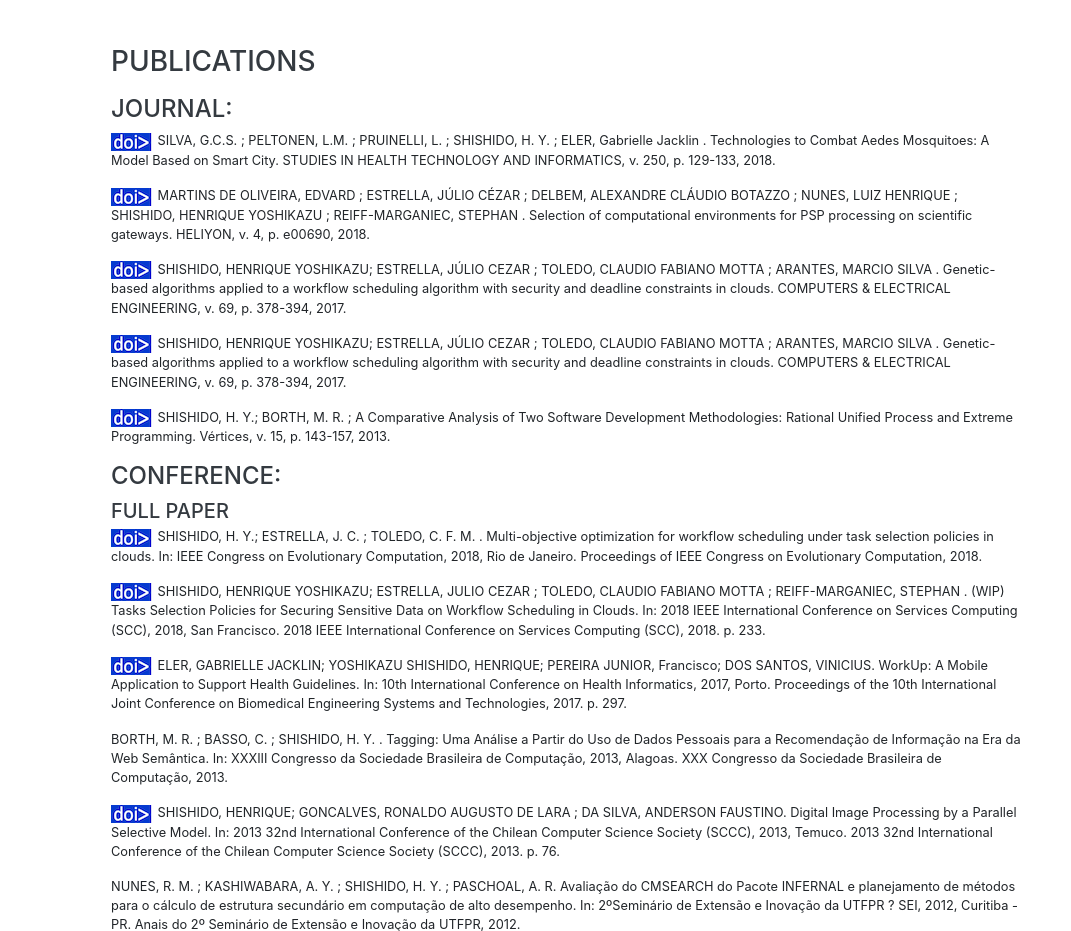
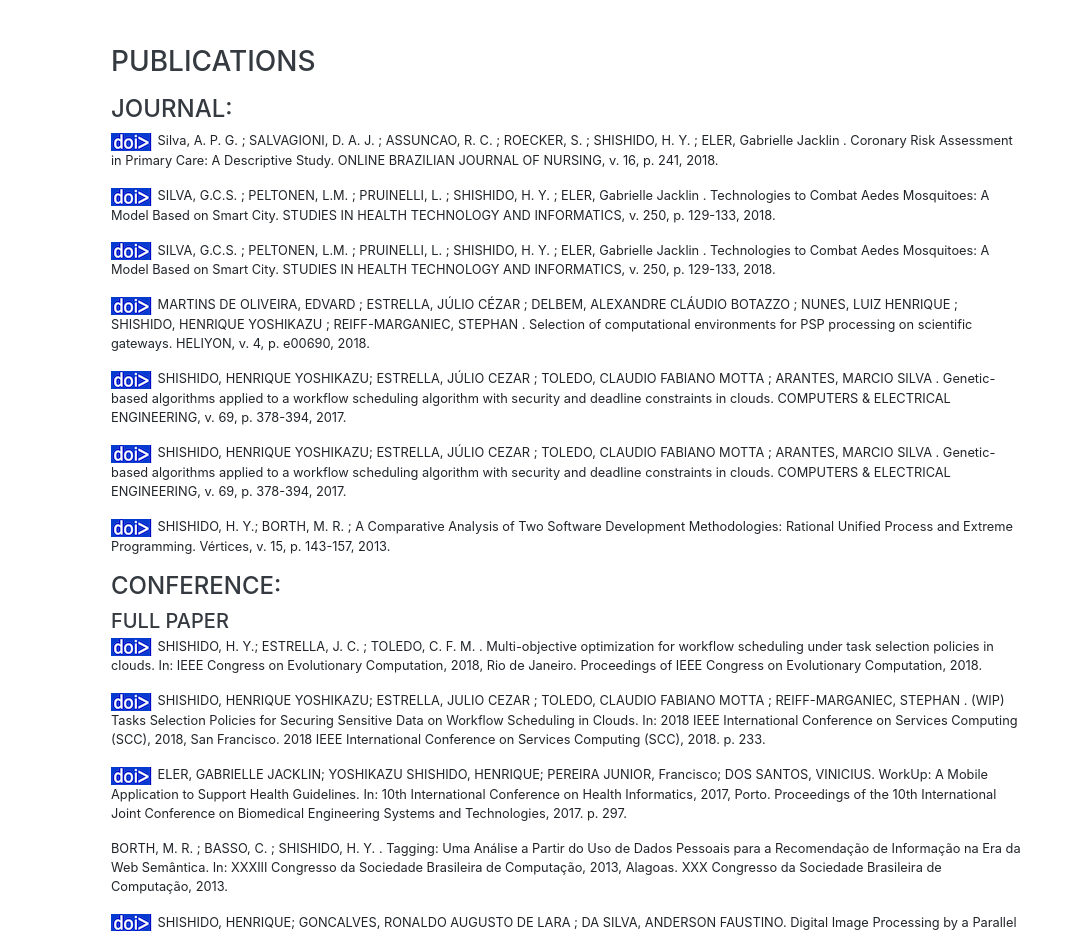
Before and after one commit to rickshido/rickshido.github.io, a website with bundled scripts: page index.html in a window 1280 px wide. Shown: the part 804-1735 px from the top of the page, without its empty margins (209-1280 px from the left). Built offline with nearby package versions, Linux system fonts and the light colour scheme; a web font is replaced by a local one.

Commit message:
Update index.html

```diff
--- a/index.html
+++ b/index.html
@@ -116,6 +116,14 @@
         <div class="small resume-item d-flex flex-column flex-md-row justify-content-between mb-5">
           <div class="resume-content">
             <h4 class="mb-2">Journal:</h4>
+
+            <p><a href="http://dx.doi.org/10.17665/1676-4285.20175622"><img src="img/doi.png"/></a>
+            Silva, A. P. G. ; SALVAGIONI, D. A. J. ; ASSUNCAO, R. C. ; ROECKER, S. ; SHISHIDO, H. Y. ; ELER, Gabrielle Jacklin . Coronary Risk Assessment in Primary Care: A Descriptive Study. ONLINE BRAZILIAN JOURNAL OF NURSING, v. 16, p. 241, 2018.
+            </p>
+
+            <p><a href="http://dx.doi.org/10.3233/978-1-61499-872-3-129"><img src="img/doi.png"/></a>
+            SILVA, G.C.S. ; PELTONEN, L.M. ; PRUINELLI, L. ; SHISHIDO, H. Y. ; ELER, Gabrielle Jacklin . Technologies to Combat Aedes Mosquitoes: A Model Based on Smart City. STUDIES IN HEALTH TECHNOLOGY AND INFORMATICS, v. 250, p. 129-133, 2018. </p>
+
             <p><a href="http://dx.doi.org/10.3233/978-1-61499-872-3-129"><img src="img/doi.png"/></a>
             SILVA, G.C.S. ; PELTONEN, L.M. ; PRUINELLI, L. ; SHISHIDO, H. Y. ; ELER, Gabrielle Jacklin . Technologies to Combat Aedes Mosquitoes: A Model Based on Smart City. STUDIES IN HEALTH TECHNOLOGY AND INFORMATICS, v. 250, p. 129-133, 2018. </p>
 
```
